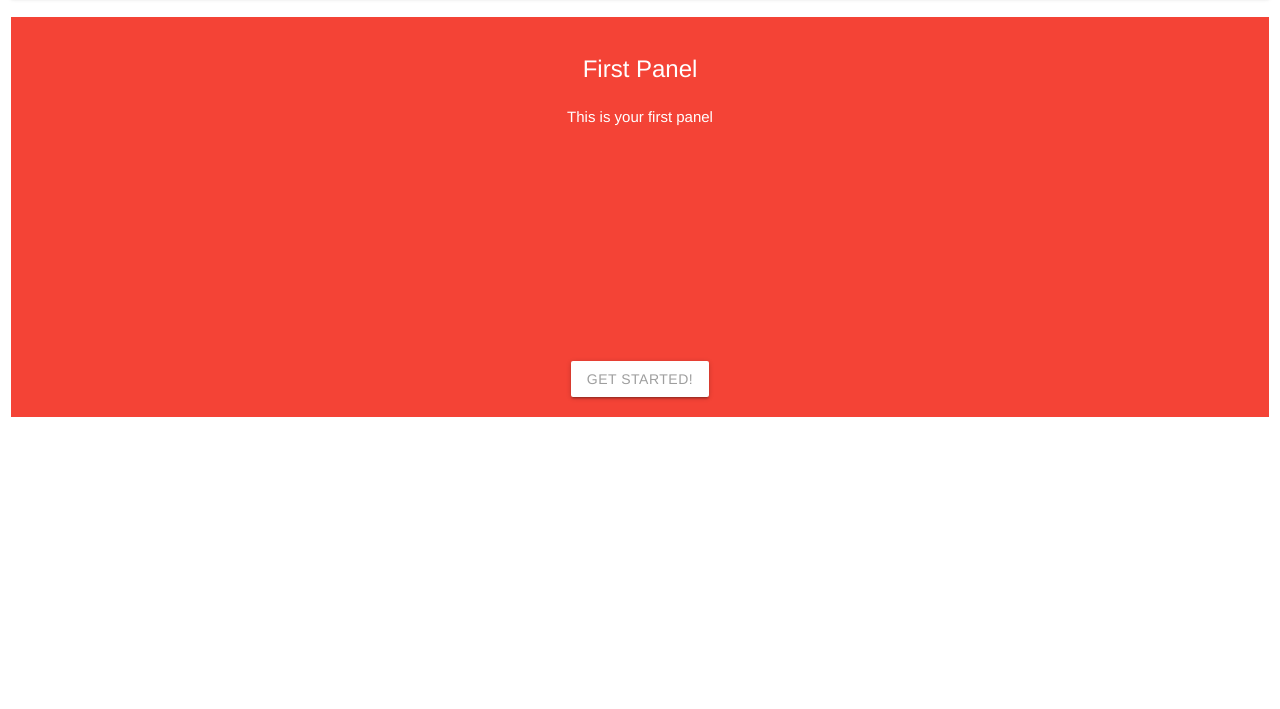
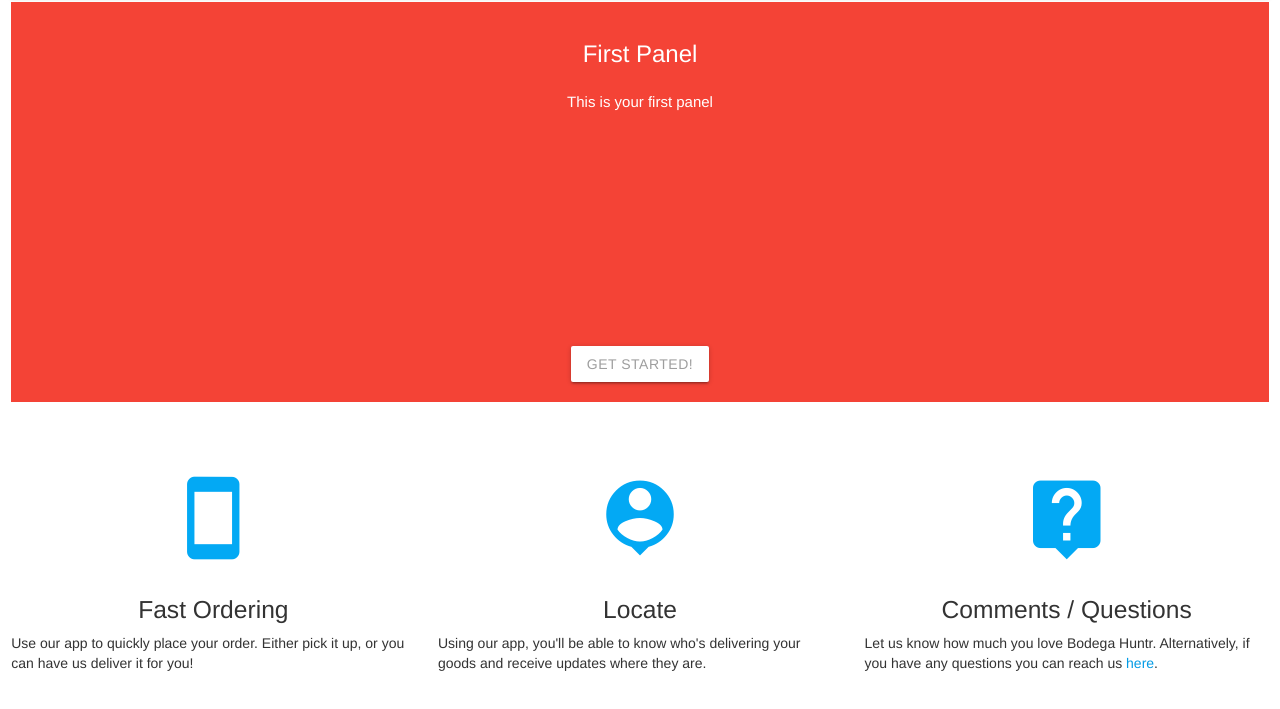
Before and after one commit to Ch1bi/ShopLyftr, a plain HTML site: page index.html in a window 1280 px wide. Shown: the part 67-776 px from the top of the page. Drawn offline with nearby package versions, Linux system fonts and the light colour scheme.

Commit message:
added changes to index.html page

```diff
--- a/index.html
+++ b/index.html
@@ -5,6 +5,9 @@
 	<link rel="stylesheet" href="https://maxcdn.bootstrapcdn.com/bootstrap/3.3.7/css/bootstrap.min.css" integrity="sha384-BVYiiSIFeK1dGmJRAkycuHAHRg32OmUcww7on3RYdg4Va+PmSTsz/K68vbdEjh4u" crossorigin="anonymous">
 	<!-- Compiled and minified CSS -->
 	<link rel="stylesheet" href="https://cdnjs.cloudflare.com/ajax/libs/materialize/0.98.2/css/materialize.min.css">
+
+    <!--materialCss Icons-->
+   <link href="https://fonts.googleapis.com/icon?family=Material+Icons" rel="stylesheet">
 
 
 </head>
@@ -28,7 +31,7 @@
 
 </div>
 <!--Start of Carousel -->
-<div class="row">
+<div class="row" style="margin-top: -15px;">
     <div class="col s12 l12">
   <div class="carousel carousel-slider center" data-indicators="true">
     <div class="carousel-fixed-item center">
@@ -55,6 +58,44 @@
 
 <!--End of Carousel-->
 
+<!--Start about us section-->
+
+<div class="section">
+
+      <!--   Icon Section   -->
+      <div class="row">
+        <div class="col s12 m4">
+          <div class="icon-block">
+            <h2 class="center light-blue-text"><i class="material-icons large">stay_current_portrait</i></h2>
+            <h5 class="center">Fast Ordering</h5>
+
+            <p class="light">Use our app to quickly place your order. Either pick it up, or you can have us deliver it for you!</p>
+          </div>
+        </div>
+
+        <div class="col s12 m4">
+          <div class="icon-block">
+            <h2 class="center light-blue-text"><i class="material-icons large">person_pin</i></h2>
+            <h5 class="center">Locate</h5>
+
+            <p class="light">Using our app, you'll be able to know who's delivering your goods and receive updates where they are.</p>
+          </div>
+        </div>
+
+        <div class="col s12 m4">
+          <div class="icon-block">
+            <h2 class="center light-blue-text"><i class="material-icons large">live_help</i></h2>
+            <h5 class="center">Comments / Questions</h5>
+
+            <p class="light">Let us know how much you love Bodega Huntr. Alternatively, if you have any questions you can reach us <a href="contact.html">here</a>.</p>
+          </div>
+        </div>
+      </div>
+
+    </div>
+
+    <!--End of about us section-->
+
 
 </body>
 
```
